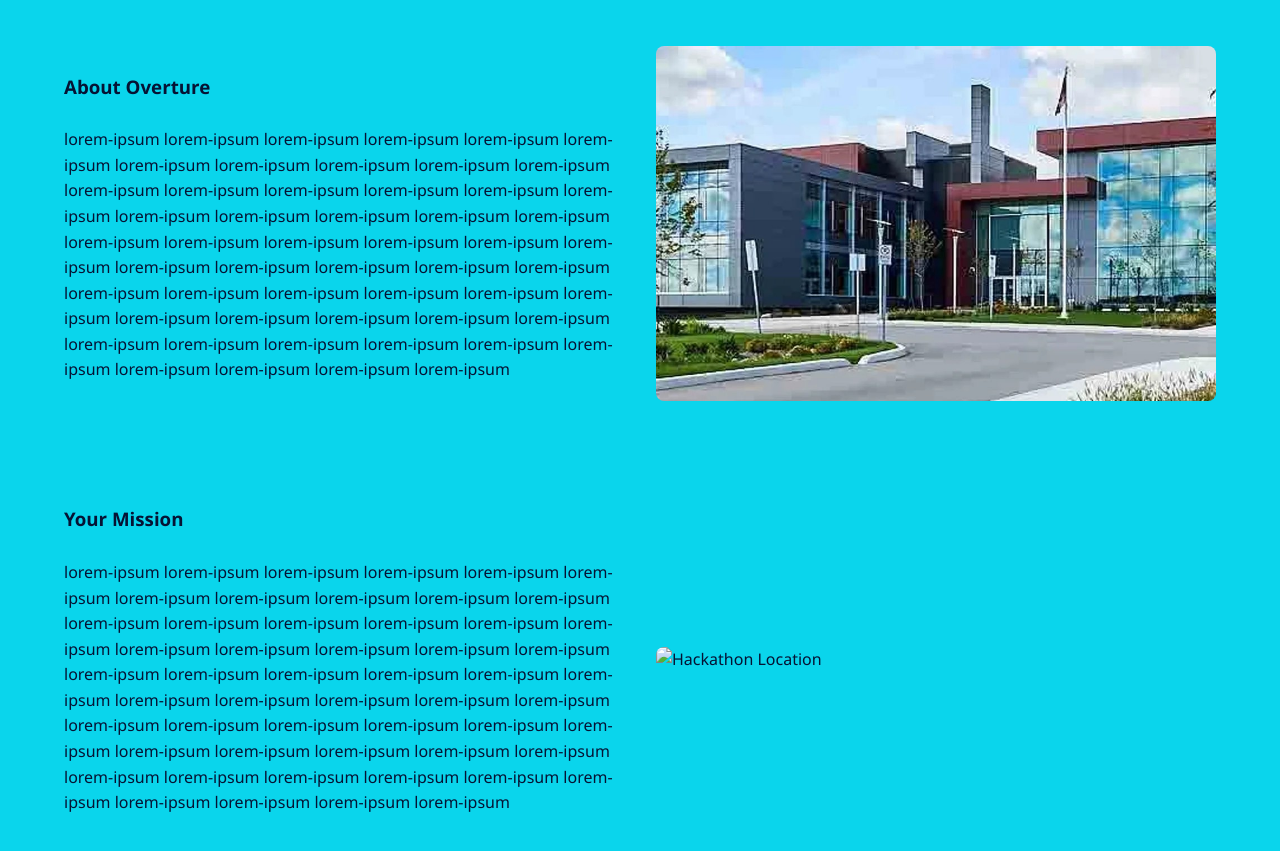
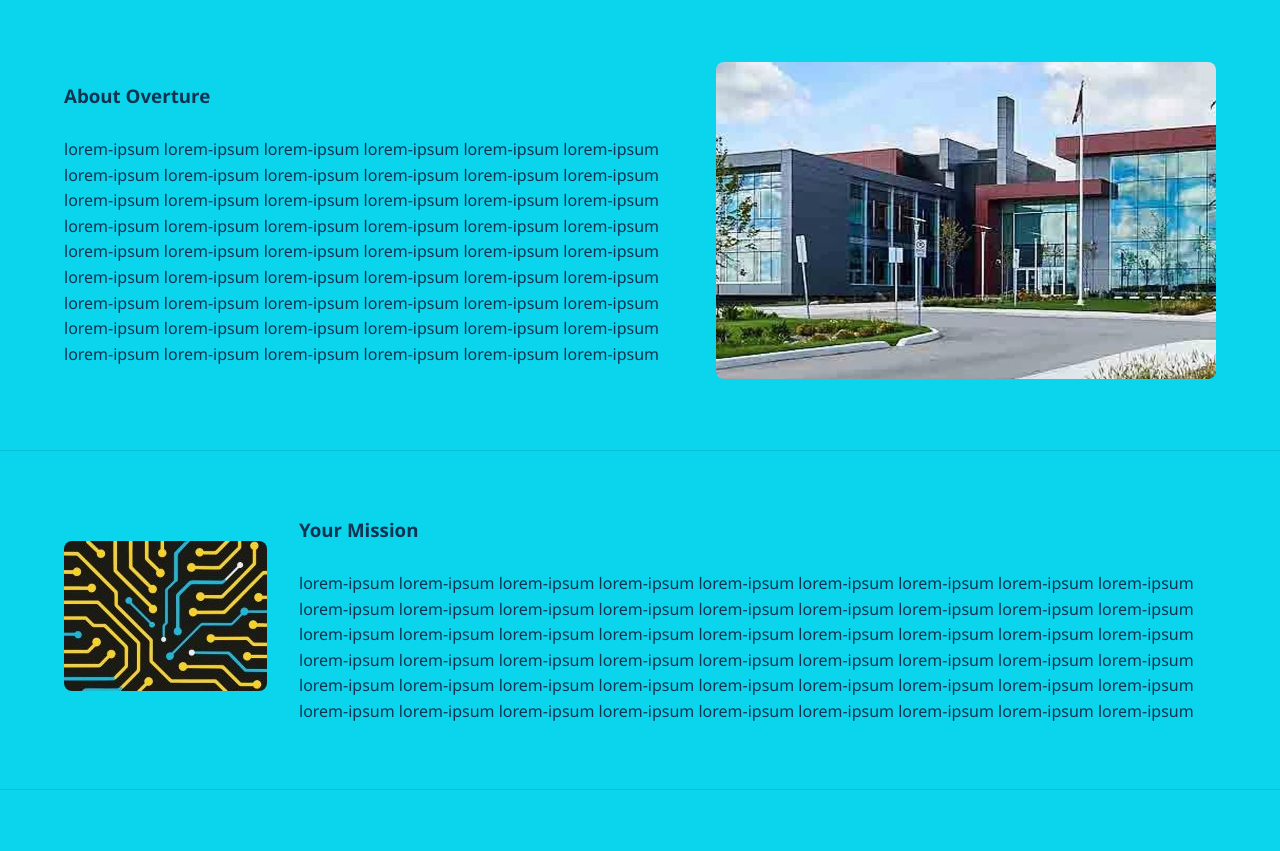
Before and after one commit to Overture-Hackathon/overture-hackathon.github.io, a plain HTML site: page index.html in a window 1280 px wide. Shown: the part 478-1329 px from the top of the page. Drawn offline with Linux system fonts and the light colour scheme.

Commit message:
Add files via upload

```diff
--- a/assets/styles.css
+++ b/assets/styles.css
@@ -64,14 +64,14 @@ nav ul {
 }
 
 nav a {
-    color: var(--white);
+    color: var(--dark-blue);
     text-decoration: none;
     font-weight: bold;
     transition: color 0.3s;
 }
 
 nav a:hover {
-    color: var(--yellow);
+    color: var(--white);
 }
 
 .ovtr {
@@ -280,9 +280,14 @@ nav a:hover {
 
 /* About Section */
 .about {
-    padding: 3rem 0;
-	background-color:var(--cyan);
-	color:varr(--dark-blue);
+    padding: 4rem 0;
+    background-color: var(--cyan);
+    color: var(--dark-blue); /* fix typo: varr -> var */
+    border-bottom: 1px solid rgba(0, 0, 0, 0.1); /* light divider */
+}
+
+.about:nth-of-type(even) .about-flex {
+    flex-direction: row-reverse;
 }
 
 .about-flex {
@@ -298,10 +303,14 @@ nav a:hover {
     min-width: 280px;
 }
 
-.about-image {
-    flex: 1;
-    min-width: 280px;
+.about-image img {
+    width: 100%;
+    height: auto;
+    border-radius: 8px;
+    max-width: 500px;
 }
+
+
 
 .about-image img {
     width: 100%;
```
Also changed, not shown: assets/hcbLogo.png (added), assets/yourMission.jpg (added), assets/yourMission2.jpg (added).
